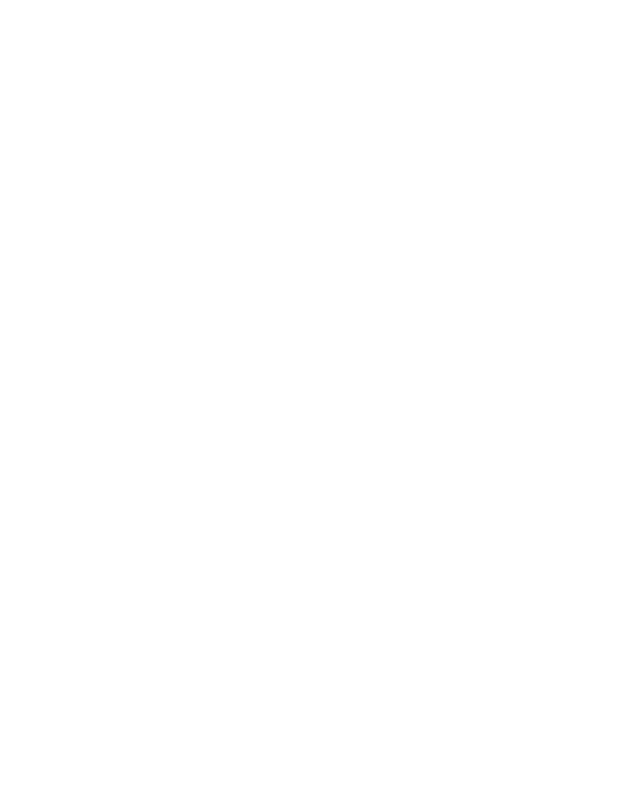
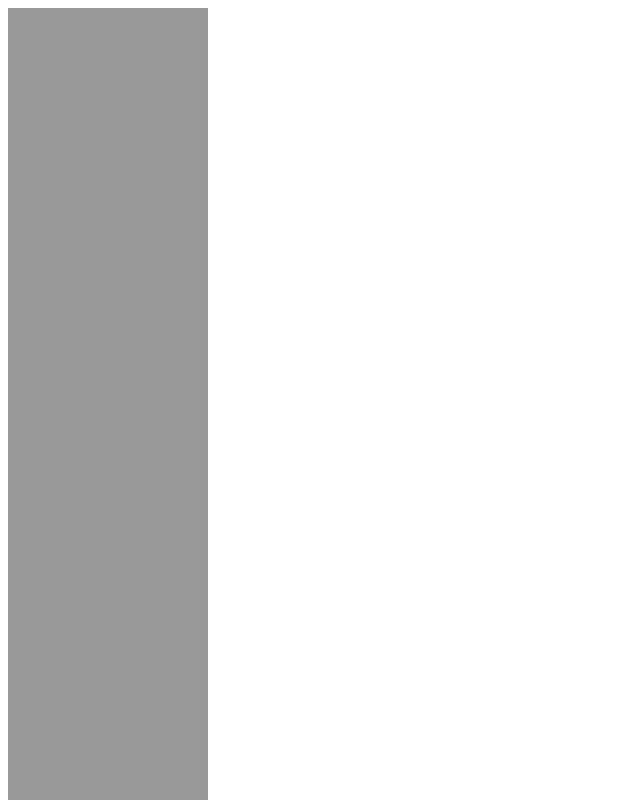
Before and after one commit to Santino7537/Actividad-022---Grupal, a plain HTML site: page mi-pagina-web/index.html in a window 1280 px wide. Shown: the top 800 px of the page, without its empty margins (0-640 px from the left). Drawn offline with Linux system fonts and the light colour scheme.

Commit message:
Agrega una funcion para cambiar el color del header al hacer scroll

```diff
--- a/mi-pagina-web/index.html
+++ b/mi-pagina-web/index.html
@@ -6,7 +6,7 @@
     <title>Document</title>
 </head>
 <body>
-
+    <header style="width: 200px; height: 200dvh;"></header>
     <script src="script.js"></script>
 </body>
 </html>
--- a/mi-pagina-web/script.js
+++ b/mi-pagina-web/script.js
@@ -0,0 +1,8 @@
+window.addEventListener('scroll', () => {
+  const header = document.querySelector('header');
+  if (window.scrollY > 100) {
+    header.style.backgroundColor = '#222';
+  } else {
+    header.style.backgroundColor = '#999';
+  }
+});
```
